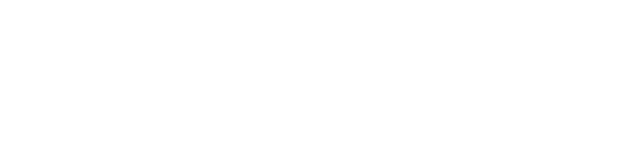
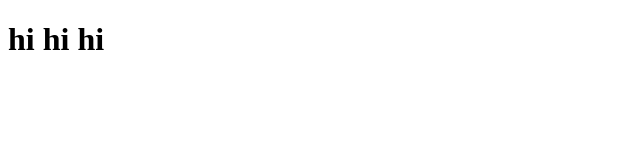
Before and after one commit to k-sophia/Non-Binary-Gender-Inclusion, a plain HTML site: page index.html in a window 1280 px wide. Shown: the whole page, without its empty margins (0-640 px from the left). Drawn offline with Linux system fonts and the light colour scheme.

Commit message:
Add files via upload

```diff
--- a/index.html
+++ b/index.html
@@ -1,5 +1,5 @@
 <!DOCTYPE html>
-<html lang="en" class="no-js">
+<html>
 <head>
     <meta charset="utf-8">
     <meta http-equiv="X-UA-Compatible" content="IE=edge">
@@ -9,6 +9,7 @@
 </head>
 
 <body>
+    <h1>hi hi hi</h1>
 
 </body>
 </html>
```
